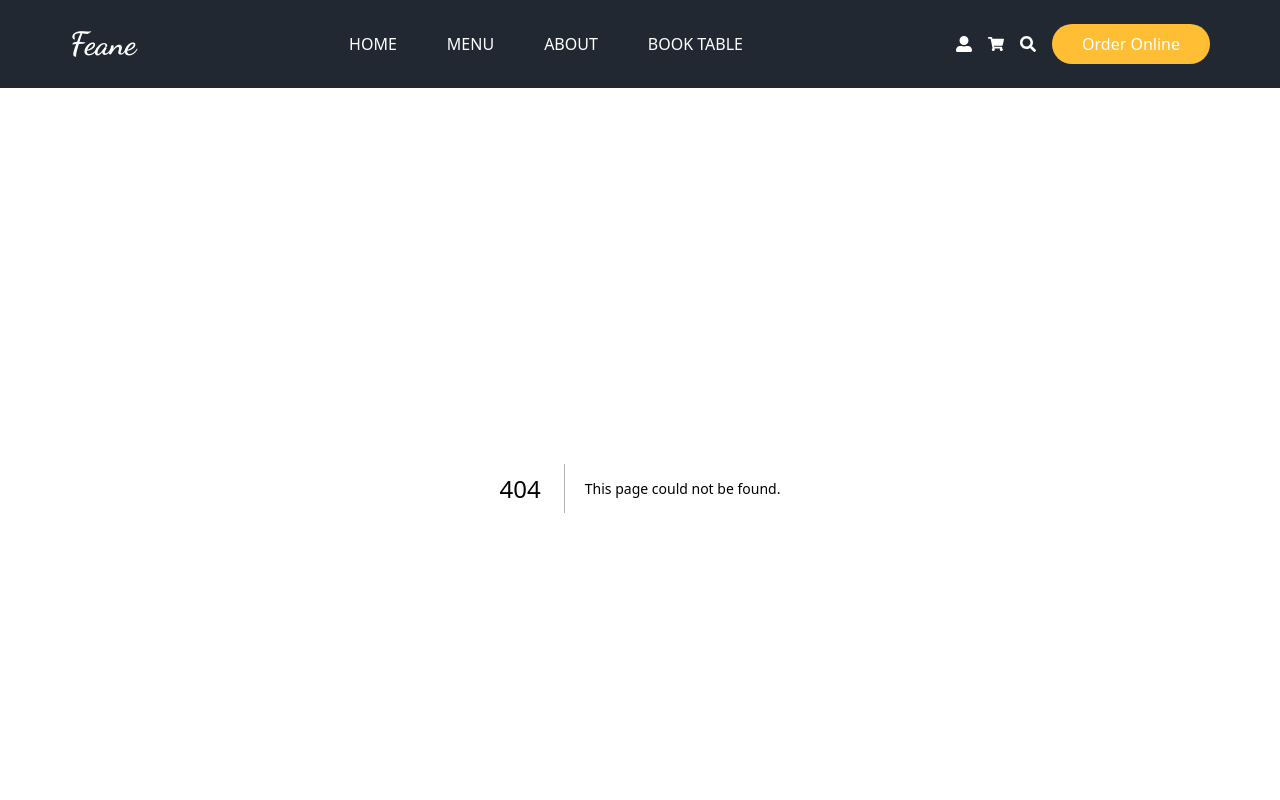
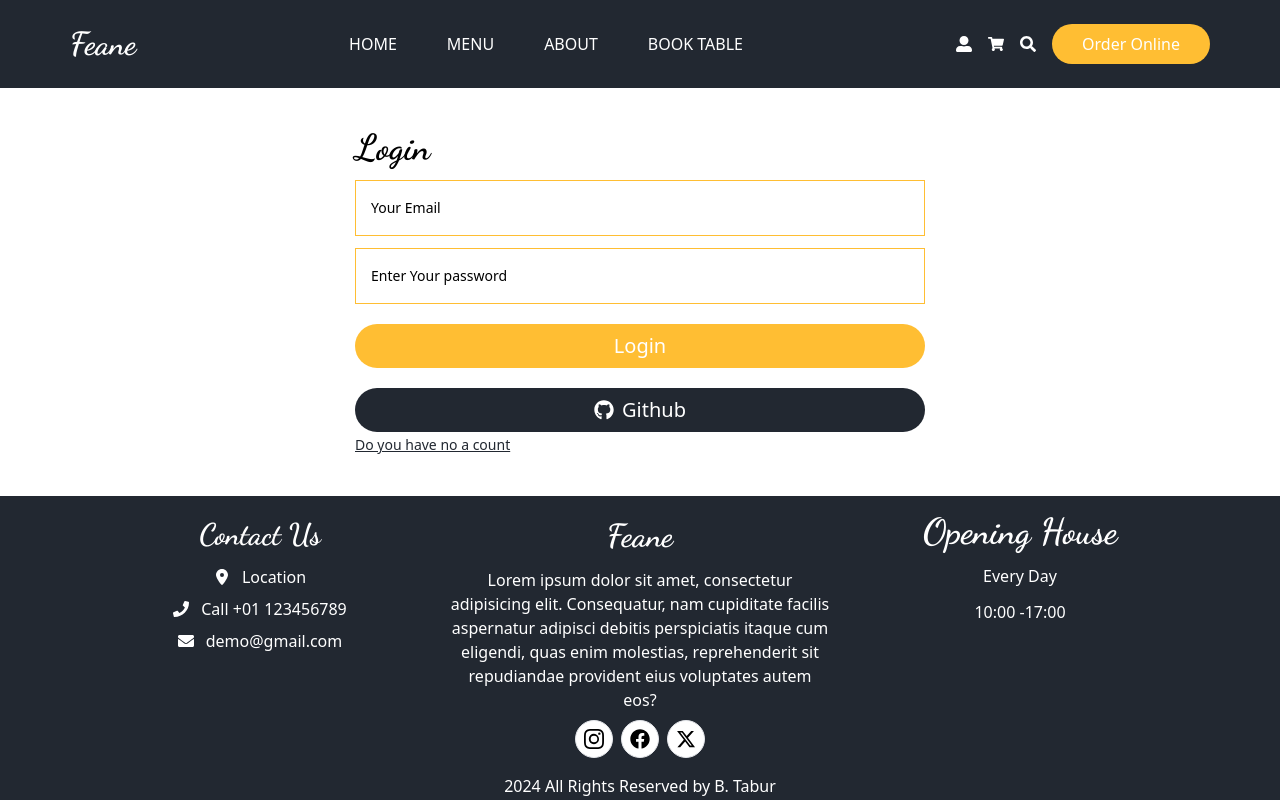
Before and after one commit to btabur/food-project-nextjs, a Next.js app: page /auth/login in a window 1280 px wide. Before the commit this address had no page. Shown: the top 800 px of the page. Built offline with nearby package versions, Linux system fonts and the light colour scheme.

Commit message:
made login and register page and validation

```diff
--- a/components/layout/Footer.jsx
+++ b/components/layout/Footer.jsx
@@ -47,7 +47,7 @@ const Footer = () => {
             </div>
           </div>
           <div className=" min-w-[300px] flex-1  text-center  flex  flex-col gap-3">
-            <Title addClass={'text-4xl'}>Opening House 32 </Title>
+            <Title addClass={'text-4xl'}>Opening House </Title>
             <p>Every Day</p>
             <p>10:00 -17:00</p>
           </div>
--- a/components/layout/Header.jsx
+++ b/components/layout/Header.jsx
@@ -44,21 +44,21 @@ const Header = () => {
               </button>}
 
         </nav>
-        <div className="flex gap-4 items-center justify-center">
-          <a href="#">
-            <FaUserAlt className="hover:text-primary transition-all" />
-          </a>
+        <div className="flex gap-4 items-center justify-center ">
+          <Link href={'/auth/login'}>
+            <FaUserAlt className="hover:text-primary transition-all cursor-pointer" />
+          </Link>
           <a href="">
-            <FaShoppingCart  className="hover:text-primary transition-all"/>
+            <FaShoppingCart  className="hover:text-primary transition-all cursor-pointer"/>
           </a>
           <button onClick={()=>setIsSearchModal(true)}>
-          <FaSearch className="hover:text-primary transition-all" />
+          <FaSearch className="hover:text-primary transition-all cursor-pointer" />
           </button>
          <a href="" className="md:inline-block hidden">
          <button className="btn-primary">Order Online</button>
          </a>
          <button onClick={()=>setIsShowMenu(true)} className="sm:hidden inline-block">
-         <IoMenu className="hover:text-primary transition-all"  />
+         <IoMenu className="hover:text-primary transition-all cursor-pointer"  />
          </button>
 
         </div>
--- /dev/null
+++ b/pages/auth/login.jsx
@@ -0,0 +1,80 @@
+import { useFormik } from "formik";
+import Title from "../../components/ui/Title";
+import Input from "../../components/form/Input";
+import { loginSchema } from "../../schema/login";
+import { FaGithub } from "react-icons/fa";
+import Link from "next/link";
+
+const Login = () => {
+  const onSubmit = async (values, actions, errors) => {
+    await new Promise((resolve) => setTimeout(resolve, 4000));
+    actions.resetForm();
+  };
+
+  const formik = useFormik({
+    initialValues: {
+      email: "",
+      password: "",
+    },
+    onSubmit,
+    validationSchema: loginSchema,
+  });
+
+  const inputs = [
+    {
+      id: 1,
+      name: "email",
+      type: "email",
+      placeholder: "Your Email",
+      value: formik.values.email,
+      error: formik.errors.email,
+      touched: formik.touched.email,
+    },
+    {
+      id: 2,
+      name: "password",
+      type: "password",
+      placeholder: "Enter Your password",
+      value: formik.values.password,
+      error: formik.errors.password,
+      touched: formik.touched.password,
+    },
+  ];
+
+  return (
+    <section className="container mx-auto my-10 ">
+      <form className="md:w-1/2 w-full mx-auto" onSubmit={formik.handleSubmit}>
+        <Title addClass={"text-4xl mb-3"}>Login</Title>
+        <div className="flex flex-col gap-3">
+          {inputs.map((input) => (
+            <Input
+              key={input.id}
+              name={input.name}
+              type={input.type}
+              placeholder={input.placeholder}
+              value={input.value}
+              onChange={formik.handleChange}
+              onBlur={formik.handleBlur}
+              error={input.error}
+              touched={input.touched}
+            />
+          ))}
+        </div>
+        <div >
+          <button type="submit" className="btn-primary mt-5 w-full text-xl">
+            Login
+          </button>
+          <button type="submit" className="btn-primary !bg-secondary text-xl mt-5 w-full flex items-center justify-center gap-2">
+            <FaGithub className="text-xl" />
+            Github
+          </button>
+          <Link href={'/auth/register'}>
+          <span className="text-sm underline cursor-pointer text-secondary">Do you have no a count</span>
+           </Link>
+        </div>
+      </form>
+    </section>
+  );
+};
+
+export default Login;
--- /dev/null
+++ b/pages/auth/register.jsx
@@ -0,0 +1,100 @@
+import { useFormik } from "formik";
+import Title from "../../components/ui/Title";
+import Input from "../../components/form/Input";
+import { registerSchema } from "../../schema/register";
+import { FaGithub } from "react-icons/fa";
+import Link from "next/link";
+
+const Register = () => {
+  const onSubmit = async (values, actions, errors) => {
+    await new Promise((resolve) => setTimeout(resolve, 4000));
+    actions.resetForm();
+  };
+
+  const formik = useFormik({
+    initialValues: {
+        fullName:"",
+      email: "",
+      password: "",
+      confirmPassword:""
+    },
+    onSubmit,
+    validationSchema: registerSchema,
+  });
+
+  const inputs = [
+    {
+        id: 1,
+        name: "fullName",
+        type: "text",
+        placeholder: "Your Full Name",
+        value: formik.values.fullName,
+        error: formik.errors.fullName,
+        touched: formik.touched.fullName,
+      },
+    {
+        id: 2,
+        name: "email",
+        type: "email",
+        placeholder: "Your Email",
+        value: formik.values.email,
+        error: formik.errors.email,
+        touched: formik.touched.email,
+      },
+    {
+      id: 3 ,
+      name: "password",
+      type: "password",
+      placeholder: "Enter Your password",
+      value: formik.values.password,
+      error: formik.errors.password,
+      touched: formik.touched.password,
+    },
+    {
+        id: 4 ,
+        name: "confirmPassword",
+        type: "password",
+        placeholder: "Enter Your confirm password",
+        value: formik.values.confirmPassword,
+        error: formik.errors.confirmPassword,
+        touched: formik.touched.confirmPassword,
+      },
+  ];
+
+  return (
+    <section className="container mx-auto my-10 ">
+      <form className="md:w-1/2 w-full mx-auto" onSubmit={formik.handleSubmit}>
+        <Title addClass={"text-4xl mb-3"}>Register</Title>
+        <div className="flex flex-col gap-3">
+          {inputs.map((input) => (
+            <Input
+              key={input.id}
+              name={input.name}
+              type={input.type}
+              placeholder={input.placeholder}
+              value={input.value}
+              onChange={formik.handleChange}
+              onBlur={formik.handleBlur}
+              error={input.error}
+              touched={input.touched}
+            />
+          ))}
+        </div>
+        <div >
+          <button type="submit" className="btn-primary mt-5 w-full text-xl">
+            Register
+          </button>
+          <button type="submit" className="btn-primary !bg-secondary text-xl mt-5 w-full flex items-center justify-center gap-2">
+            <FaGithub className="text-xl" />
+            Github
+          </button>
+          <Link href={'/auth/login'}>
+          <span className="text-sm underline cursor-pointer text-secondary">Do you have a count</span>
+           </Link>
+        </div>
+      </form>
+    </section>
+  );
+};
+
+export default Register;
--- /dev/null
+++ b/schema/login.js
@@ -0,0 +1,9 @@
+import * as Yup from "yup";
+
+export const loginSchema = Yup.object({
+  email: Yup.string().required("Email is required.").email("Email is invalid."),
+  password: Yup.string()
+    .required("Password is required.")
+    .min(8, "Password must be at least 8 characters.")
+
+});
--- /dev/null
+++ b/schema/register.js
@@ -0,0 +1,14 @@
+import * as Yup from "yup";
+
+export const registerSchema = Yup.object({
+  fullName: Yup.string()
+    .min(2, "Too Short!")
+    .max(50, "Too Long!")
+    .required("Required"),
+  email: Yup.string().required("Email is required.").email("Email is invalid."),
+  password: Yup.string()
+    .required("Password is required.")
+    .min(8, "Password must be at least 8 characters."),
+    confirmPassword:Yup.string().required("confirm password is required")
+    .oneOf([Yup.ref("password"),null],"password is not match")
+});
```
